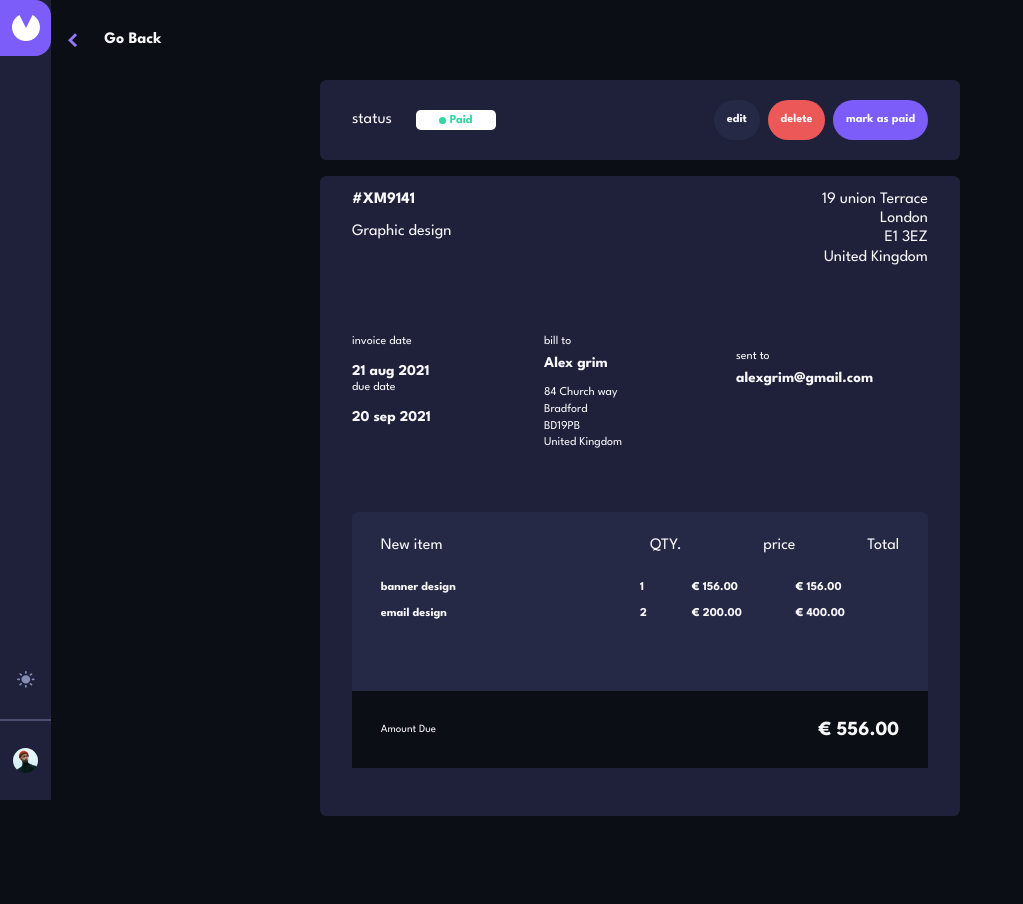
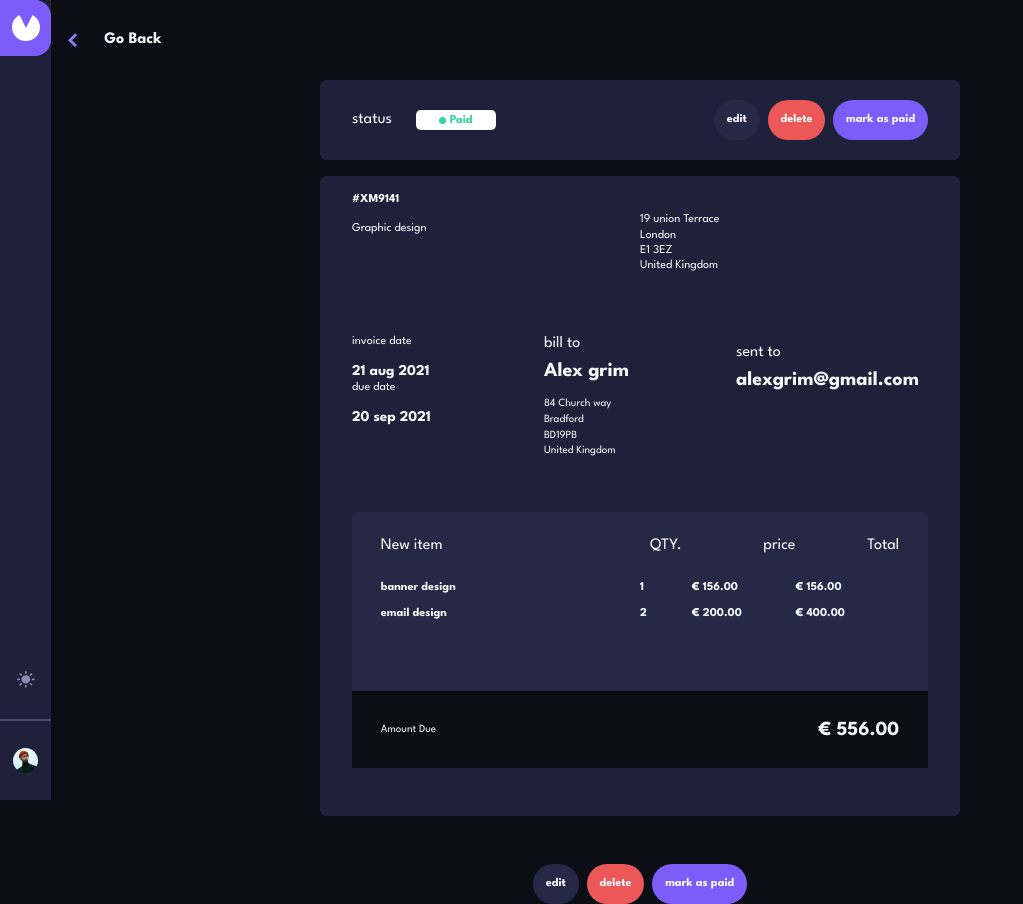
Before and after one commit to VincentDevi/new-cogip, a React (Vite) app: page /invoice/1 in a window 1280 px wide. Shown: the whole page, without its empty margins (0-1023 px from the left). Before the commit the page ends 864 px from the top, so only its background shows below. Built offline with nearby package versions, Linux system fonts and the light colour scheme.

Commit message:
refactor single invoice style refactored with style component

```diff
--- a/src/component/AllInvoices/InvoiceTo/InvoiceTo.jsx
+++ b/src/component/AllInvoices/InvoiceTo/InvoiceTo.jsx
@@ -1,92 +1,41 @@
 import React from "react";
-import { createUseStyles } from "react-jss";
 import { InvoiceToData } from "./InvoiceToData/InvoiceToData";
+import { InvoiceToBillTo, InvoiceToStyle } from "./InvoiceTo.style";
+import { InvoiceToInfoStyle } from "./InvoiceToInfo.style";
+import { InvoiceToAddressStyle } from "./InvoiceToAddress.style";
+import { InvoiceToEmail } from "./InvoiceToEmail.style";
 
-const useStyle = createUseStyles({
-    main:{
-        height:'40%',
-        width: '90%',
-        fontSize:'12px',
-    },
-    data:{
-        height:'60%',
-        width:'100%',
-        display:'flex',
-        flexDirection:'column',
-        flexWrap:'wrap',
 
-    },
-    emailDiv:{
-        height:'40%',
-        width:'100%',
-        display:'flex',
-        flexDirection:'column',
-        justifyContent:'center',
-        gap:'.5rem',
-    },
-    important:{
-        fontSize:'15px',
-        fontWeight:'700'
-    },
-    title:{
-        fontSize:'12px',
-    },
-    to:{
-        height:'100%',
-        width:'50%',
-        display:'flex',
-        flexDirection:'column',
-        gap:'1rem'
-    },
-    address:{
-        display:'flex',
-        flexDirection:'column',
-        gap:'.3rem'
-    },
-    person:{
-        display:'flex',
-        flexDirection:'column',
-        gap:'.5rem'
-    },
-    '@media (min-width: 640px)':{
-        main:{
-            height:'25%',
-            display:'flex',
-        },
-        emailDiv:{
-            width:'50%',
-        },
-    },
-});
 export const InvoiceTo = () =>{
-    const style = useStyle();
     const dataArray = [
         ["invoice date", "21 aug 2021"],
         ["due date", "20 sep 2021"],
     ];
     return (
-        <div className={style.main}>
-            <div className={style.data}>
+        <InvoiceToStyle>
+
+            <InvoiceToInfoStyle>
                 {dataArray.map((item,index)=>{
                     return <InvoiceToData key={index} title={item[0]} date={item[1]}/>
                 })}
-                <div className={style.to}>
-                   <div className={style.person}>
-                        <p className={style.title}>bill to</p>
-                        <p className={style.important}>Alex grim</p>
-                   </div>
-                    <div className={style.address}>
+                <InvoiceToBillTo>
+                   <article>
+                        <p>bill to</p>
+                        <h2>Alex grim</h2>
+                   </article>
+                    <InvoiceToAddressStyle>
                         <p>84 Church way</p>
                         <p>Bradford</p>
                         <p>BD19PB</p>
                         <p>United Kingdom</p>
-                    </div>
-                </div>
-            </div>
-            <div className={style.emailDiv}>
-                <p className={style.title}>sent to</p>
-                <p className={style.important}>alexgrim@gmail.com</p>
-            </div>
-        </div>
+                    </InvoiceToAddressStyle>
+                </InvoiceToBillTo>
+            </InvoiceToInfoStyle>
+
+            <InvoiceToEmail>
+                <p>sent to</p>
+                <h2>alexgrim@gmail.com</h2>
+            </InvoiceToEmail>
+        </InvoiceToStyle>
     );
 }
--- /dev/null
+++ b/src/component/AllInvoices/InvoiceTo/InvoiceTo.style.js
@@ -0,0 +1,23 @@
+import styled from "styled-components";
+
+export const InvoiceToStyle = styled.div`
+    height: 40%;
+    width:90%;
+    @media (min-width:640px){
+        height:25%;
+        display:flex;
+    }
+
+`
+export const InvoiceToBillTo = styled.div`
+    height:100%;
+    width:50%;
+    display:flex;
+    flex-direction:column;
+    gap:1rem;
+    article{
+        display:flex;
+        flex-direction:column;
+        gap:.5rem
+    }
+`
--- /dev/null
+++ b/src/component/AllInvoices/InvoiceTo/InvoiceToAddress.style.js
@@ -0,0 +1,8 @@
+import styled from "styled-components";
+
+export const InvoiceToAddressStyle = styled.div`
+    display:flex;
+    flex-direction:column;
+    gap:.3rem;
+    font-size: 11px;
+`
--- /dev/null
+++ b/src/component/AllInvoices/InvoiceTo/InvoiceToEmail.style.js
@@ -0,0 +1,13 @@
+import styled from "styled-components";
+
+export const InvoiceToEmail = styled.div`
+    height:40%;
+    width:100%;
+    display:flex;
+    flex-direction:column;
+    justify-content:center;
+    gap:.5rem;
+    @media (min-width:640px){
+        width:50%;
+    }
+`
--- /dev/null
+++ b/src/component/AllInvoices/InvoiceTo/InvoiceToInfo.style.js
@@ -0,0 +1,9 @@
+import styled from "styled-components";
+
+export const InvoiceToInfoStyle = styled.div`
+    height:60%;
+    width:100%;
+    display:flex;
+    flex-direction:column;
+    flex-wrap:wrap;
+`
--- a/src/component/InvoiceData/InvoiceData.jsx
+++ b/src/component/InvoiceData/InvoiceData.jsx
@@ -1,65 +1,28 @@
 import React from "react";
 import { GoBack } from "../GoBack/GoBack";
-import { createUseStyles } from "react-jss";
 import { InvoiceStatus } from "../InvoiceStatus/InvoiceStatus";
 import { InvoiceFrom } from "../InvoiceFrom/InvoiceFrom";
 import { InvoiceTo } from "../AllInvoices/InvoiceTo/InvoiceTo";
 import { InvoiceFooter } from "../invoiceFooter/InvoiceFooter";
 import { TotalAmount } from "../TotalAmount/TotalAmount";
-import styled from "styled-components";
 import { useSelector } from "react-redux";
+import { InvoiceDataStyle } from "./InvoiceData.style";
 
 
-const useStyle = createUseStyles({
-    main:{
-        width:'100vw',
-        height:'auto',
-        display:'flex',
-        flexDirection:'column',
-        alignItems:'center',
-        justifyContent:'center',
-    },
-    content:{
-        width:'100%',
-        display:'flex',
-        flexDirection:'column',
-        alignItems:'center',
-        justifyContent:'center',
-    },
-    invoice:{
-
-    },
-});
-const Invoice = styled.div`
-    background-color:${props=>(props.mode)? '#1E2139':'#FFFFFF'};
-    width:90vw;
-    height:80vh;
-    max-height:695px;
-    border-radius:.4rem;
-    margin-bottom:3rem;
-    display:flex;
-    flex-direction:column;
-    align-items:center;
-    gap:1rem;
-    @media (min-width: 1024px){
-        width:50vw
-    }
-`
 export const InvoiceData = () =>{
-    const style = useStyle();
     const mode = useSelector(state=>state.darkMode.value)
     return (
-        <div className={style.main}>
-            <div className={style.content}>
+        <InvoiceDataStyle mode={mode}>
                 <GoBack/>
                 <InvoiceStatus/>
-                <Invoice mode={mode}>
+
+                <section>
                     <InvoiceFrom/>
                     <InvoiceTo/>
                     <TotalAmount/>
-                </Invoice>
+                </section>
+
                 <InvoiceFooter/>
-            </div>
-        </div>
+        </InvoiceDataStyle>
     );
 }
--- /dev/null
+++ b/src/component/InvoiceData/InvoiceData.style.js
@@ -0,0 +1,25 @@
+import styled from "styled-components";
+
+export const InvoiceDataStyle = styled.div`
+    width:100vw;
+    height:auto;
+    display:flex;
+    flex-direction:column;
+    align-items:center;
+    justify-content:center;
+    section{
+        background-color:${props=>(props.mode)? '#1E2139':'#FFFFFF'};
+        width:90vw;
+        height:80vh;
+        max-height:695px;
+        border-radius:.4rem;
+        margin-bottom:3rem;
+        display:flex;
+        flex-direction:column;
+        align-items:center;
+        gap:1rem;
+        @media (min-width: 1024px){
+            width:50vw
+        }
+    }
+`
--- a/src/component/InvoiceFrom/InvoiceFrom.jsx
+++ b/src/component/InvoiceFrom/InvoiceFrom.jsx
@@ -1,62 +1,19 @@
 import React from "react";
-import { createUseStyles } from "react-jss";
+import { InvoiceFromAddressStyle, InvoiceFromRefStyle, InvoiceFromStyle } from "./InvoiceFrom.style";
 
-const useStyle = createUseStyles({
-    main:{
-        width:'90%',
-        height: '20%',
-        marginTop:'1rem',
-        display:'flex',
-        flexDirection:'column',
-        fontSize: '11px',
-    },
-    address:{
-        width:'50%',
-        height:'80%',
-        display:'flex',
-        flexDirection:'column',
-        justifyContent:'center',
-        gap:'.2rem'
-    },
-    ref:{
-        width:'50%',
-        height:'20%',
-        display:'flex',
-        flexDirection:'column',
-        gap: '.2rem',
-    },
-    reference:{
-        fontWeight:'700',
-    },
-    '@media (min-width:640px)':{
-        main:{
-            fontSize:'1rem',
-            flexDirection:'row',
-        },
-        ref:{
-            height:'80%',
-            gap:'1rem',
-        },
-        address:{
-            alignItems:'flex-end',
-            justifyContent:'flex-start',
-        },
-    },
-});
 export const InvoiceFrom = () =>{
-    const style = useStyle();
     return (
-        <div className={style.main}>
-            <div className={style.ref}>
-                <p className={style.reference}>#XM9141</p>
+        <InvoiceFromStyle>
+            <InvoiceFromRefStyle>
+                <h3>#XM9141</h3>
                 <p>Graphic design</p>
-            </div>
-            <div className={style.address}>
+            </InvoiceFromRefStyle>
+            <InvoiceFromAddressStyle>
                 <p>19 union Terrace</p>
                 <p>London</p>
                 <p>E1 3EZ</p>
                 <p>United Kingdom</p>
-            </div>
-        </div>
+            </InvoiceFromAddressStyle>
+        </InvoiceFromStyle>
     );
 }
--- /dev/null
+++ b/src/component/InvoiceFrom/InvoiceFrom.style.js
@@ -0,0 +1,33 @@
+import styled from "styled-components";
+
+export const InvoiceFromStyle = styled.div`
+    width:90%;
+    height: 20%;
+    margin-top:1rem;
+    display:flex;
+    flex-direction:column;
+    font-size: 11px;
+    @media (min-width:640px){
+        flex-direction:row;
+        font-size:12px;
+    }
+`
+export const InvoiceFromRefStyle = styled.div`
+    width:50%;
+    height:20%;
+    display:flex;
+    flex-direction:column;
+    gap: .2rem;
+    @media (min-width: 640px){
+        height:80%;
+        gap:1rem;
+    }
+`
+export const InvoiceFromAddressStyle = styled.div`
+    width:50%;
+    height:80%;
+    display:flex;
+    flex-direction:column;
+    justify-content:center;
+    gap:.2rem;
+`
--- a/src/component/invoiceFooter/InvoiceFooter.jsx
+++ b/src/component/invoiceFooter/InvoiceFooter.jsx
@@ -1,28 +1,13 @@
 import React from "react";
-import { createUseStyles } from "react-jss";
 import { CudButton } from "../CudButton/CudButton";
+import { InvoiceFooterStyle } from "./InvoiceFooter.style";
 
-const useStyle= createUseStyles({
-    footer:{
-        height:'10vh',
-        width:'100vw',
-        backgroundColor:'#1E2139',
-        display:'flex',
-        alignItems:'center',
-        justifyContent:'center',
-    },
-    '@media (min-width:640px)':{
-        footer:{
-            display:'none',
-        },
-    },
-});
+
 
 export const InvoiceFooter = () =>{
-    const style = useStyle();
     return (
-        <div className={style.footer}>
+        <InvoiceFooterStyle>
             <CudButton/>
-        </div>
+        </InvoiceFooterStyle>
     );
 }
--- /dev/null
+++ b/src/component/invoiceFooter/InvoiceFooter.style.js
@@ -0,0 +1,17 @@
+import styled from "styled-components";
+
+export const InvoiceFooterStyle = styled.div`
+      footer:{
+        height:10vh;
+        width:100vw;
+        background-color:#1E2139;
+        display:flex;
+        align-items:center;
+        justify-content:center;
+    },
+    @media (min-width:640px):{
+        footer:{
+            display:none;
+        }
+    }
+`
```
